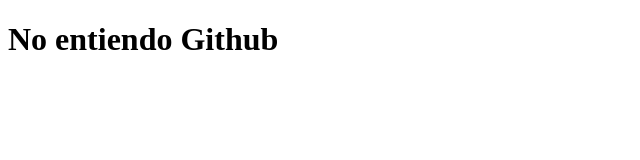
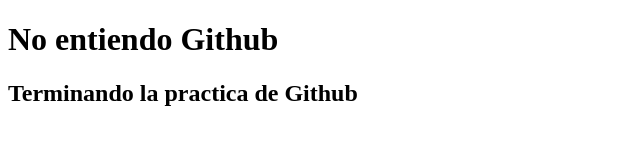
Before and after one commit to Joaquin-Rios/udesa-practica-clase2, a plain HTML site: page Programacion.html in a window 1280 px wide. Shown: the whole page, without its empty margins (0-640 px from the left). Drawn offline with Linux system fonts and the light colour scheme.

Commit message:
haciendo paso 8 de la practica

```diff
--- a/Programacion.html
+++ b/Programacion.html
@@ -7,5 +7,6 @@
 </head>
 <body>
     <h1>No entiendo Github</h1>
+    <h2>Terminando la practica de Github</h2>
 </body>
 </html>
```
